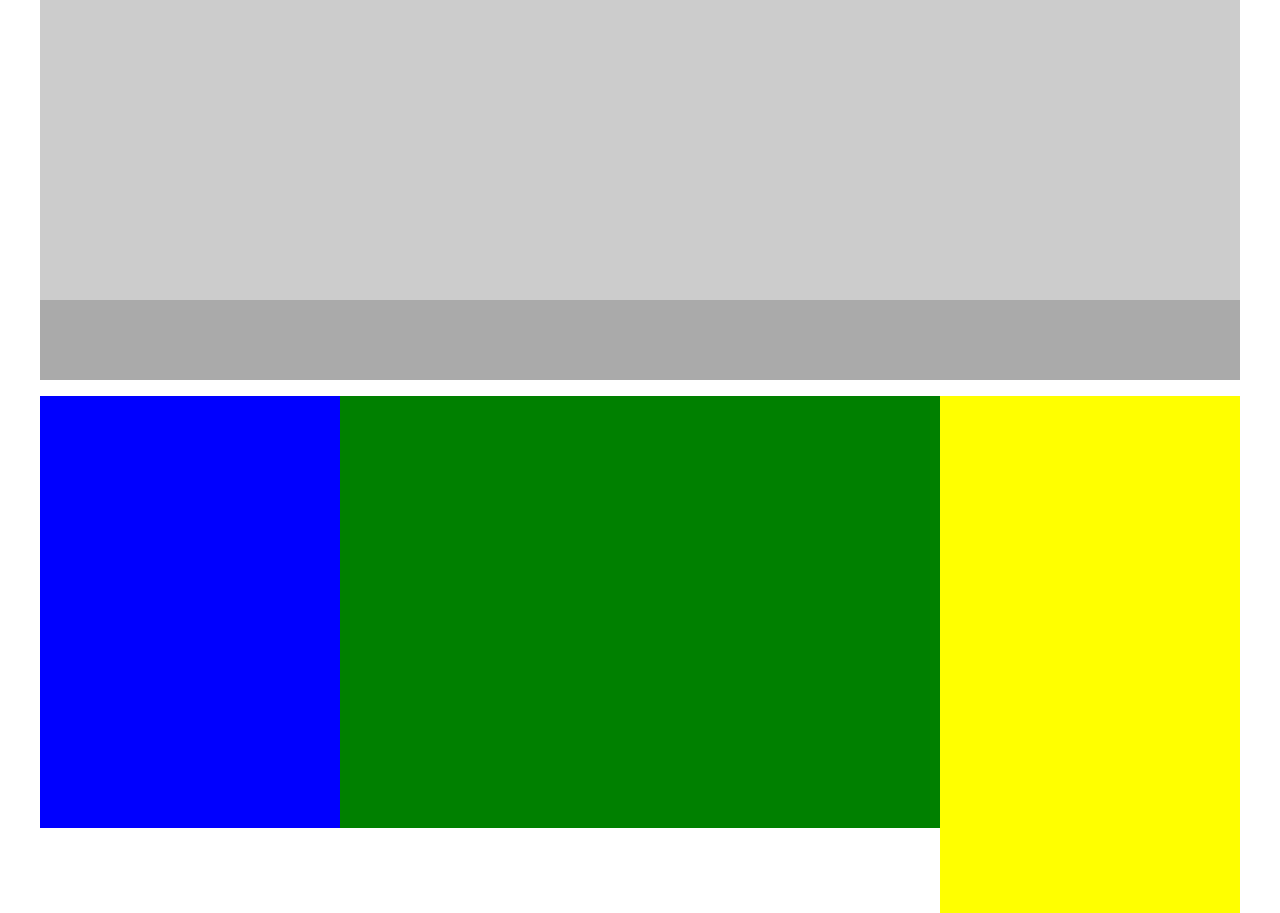
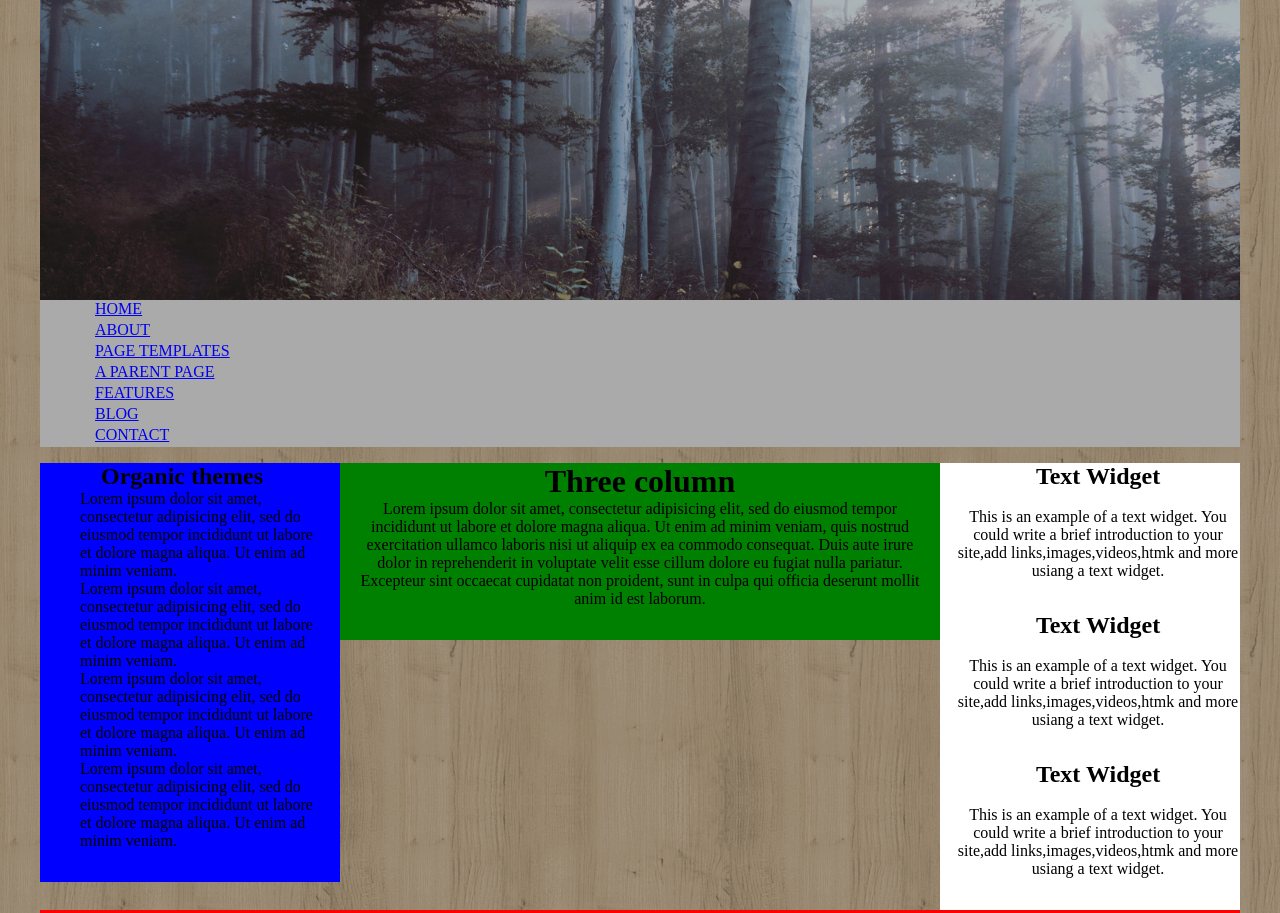
Before and after one commit to MarcoMadeddu/htmlcss-struttura-wp, a plain HTML site: page index.html in a window 1280 px wide. Shown: the top 913 px of the page. Drawn offline with Linux system fonts and the light colour scheme.

Commit message:
nav bar img background

```diff
--- a/index.html
+++ b/index.html
@@ -9,25 +9,57 @@
     <div id="container">
       <!-- Header principale -->
       <header class="main-header">
-        <div class="hero"></div>
-        <div class="main-navigation"></div>
+        <div class="hero">
+          <span></span>
+        </div>
+        <div class="main-navigation">
+            <ul class="main-menu">
+             <li> <a href="#">HOME</a> </li>
+             <li> <a href="#">ABOUT</a> </li>
+             <li> <a href="#">PAGE TEMPLATES</a> </li>
+             <li> <a href="#">A PARENT PAGE</a> </li>
+             <li> <a href="#">FEATURES</a> </li>
+             <li> <a href="#">BLOG</a> </li>
+             <li> <a href="#">CONTACT</a> </li>
+           </ul>
+          </ul>
+        </div>
       </header>
       <!-- Main -->
       <main class="main-content">
         <!-- Prima colonna -->
         <div class="col col-sx">
-          <div class="box"></div>
+          <div class="box">
+            <h2>Organic themes</h2>
+            <ul>
+              <li>Lorem ipsum dolor sit amet, consectetur adipisicing elit, sed do eiusmod tempor incididunt ut labore et dolore magna aliqua. Ut enim ad minim veniam.</li>
+              <li>Lorem ipsum dolor sit amet, consectetur adipisicing elit, sed do eiusmod tempor incididunt ut labore et dolore magna aliqua. Ut enim ad minim veniam.</li>
+              <li>Lorem ipsum dolor sit amet, consectetur adipisicing elit, sed do eiusmod tempor incididunt ut labore et dolore magna aliqua. Ut enim ad minim veniam.</li>
+              <li>Lorem ipsum dolor sit amet, consectetur adipisicing elit, sed do eiusmod tempor incididunt ut labore et dolore magna aliqua. Ut enim ad minim veniam.</li>
+            </ul>
+          </div>
         </div>
         <!-- Seconda colonna -->
         <div class="col col-ct">
-          <div class="box"></div>
+          <div class="box">
+            <h1>Three column</h1>
+            <p>Lorem ipsum dolor sit amet, consectetur adipisicing elit, sed do eiusmod tempor incididunt ut labore et dolore magna aliqua. Ut enim ad minim veniam, quis nostrud exercitation ullamco laboris nisi ut aliquip ex ea commodo consequat. Duis aute irure dolor in reprehenderit in voluptate velit esse cillum dolore eu fugiat nulla pariatur. Excepteur sint occaecat cupidatat non proident, sunt in culpa qui officia deserunt mollit anim id est laborum.</p>
+          </div>
         </div>
         <!-- Terza colonna -->
         <div class="col col-dx">
-          <div class="box"></div>
-          <div class="box"></div>
-          <div class="box"></div>
-        </div>
+          <div class="box">
+            <h2>Text Widget</h2> <br>
+            <p>This is an example of a text widget. You could write a brief introduction to your site,add links,images,videos,htmk and more usiang a text widget.</p>
+          </div>
+          <div class="box">
+            <h2>Text Widget</h2> <br>
+            <p>This is an example of a text widget. You could write a brief introduction to your site,add links,images,videos,htmk and more usiang a text widget.</p>
+          </div>
+          <div class="box">
+            <h2>Text Widget</h2> <br>
+            <p>This is an example of a text widget. You could write a brief introduction to your site,add links,images,videos,htmk and more usiang a text widget.</p>
+          </div>
 
       </main>
       <!-- footer principale -->
--- a/styles/style.css
+++ b/styles/style.css
@@ -8,17 +8,42 @@
   margin: 0 auto;
 }
 
+body{
+  background-image: url(../images/background-pagina.png);
+}
+
+
 .main-header{
 margin-bottom: 16px;
 }
 
+.main-menu{
+  display: inline-block;
+}
+
+.main-menu li {
+  list-style: none;
+  display: inline block;
+}
+
+.main-menu li a{
+  display: inline-block;
+  padding: 0 15px;
+  border-bottom: 3px solid transparent;
+}
+
 .hero{
   height: 300px;
-  background: #ccc;
+  background-size: cover;
+  background-position: center;
+  background-image: url(../images/background-banner.jpeg);
+  position: relative;
+
+
 }
 
 .main-navigation{
-  height: 80px;
+
   background: #aaa;
 }
 
@@ -31,8 +56,9 @@ margin-bottom: 16px;
 
 .box{
   width: 100%;
-  height: 400px;
+  text-align: center;
   margin-bottom: 32px;
+  padding: 5 0px;
 }
 
 .col{
@@ -46,6 +72,11 @@ margin-bottom: 16px;
   padding-right: 16px;
 
 }
+
+.col-sx li{
+  list-style: none;
+  text-align: left;
+}
 .col-ct{
   width: 50%;
   background-color: green;
@@ -54,7 +85,7 @@ margin-bottom: 16px;
 }
 .col-dx{
   width: 25%;
-  background-color: yellow;
+  background-color: white;
   padding-left: 16px;
 
 }
```
Also changed, not shown: images/background-banner.jpeg (added), images/background-pagina.png (added), images/logo.png (added), 1 other file.
